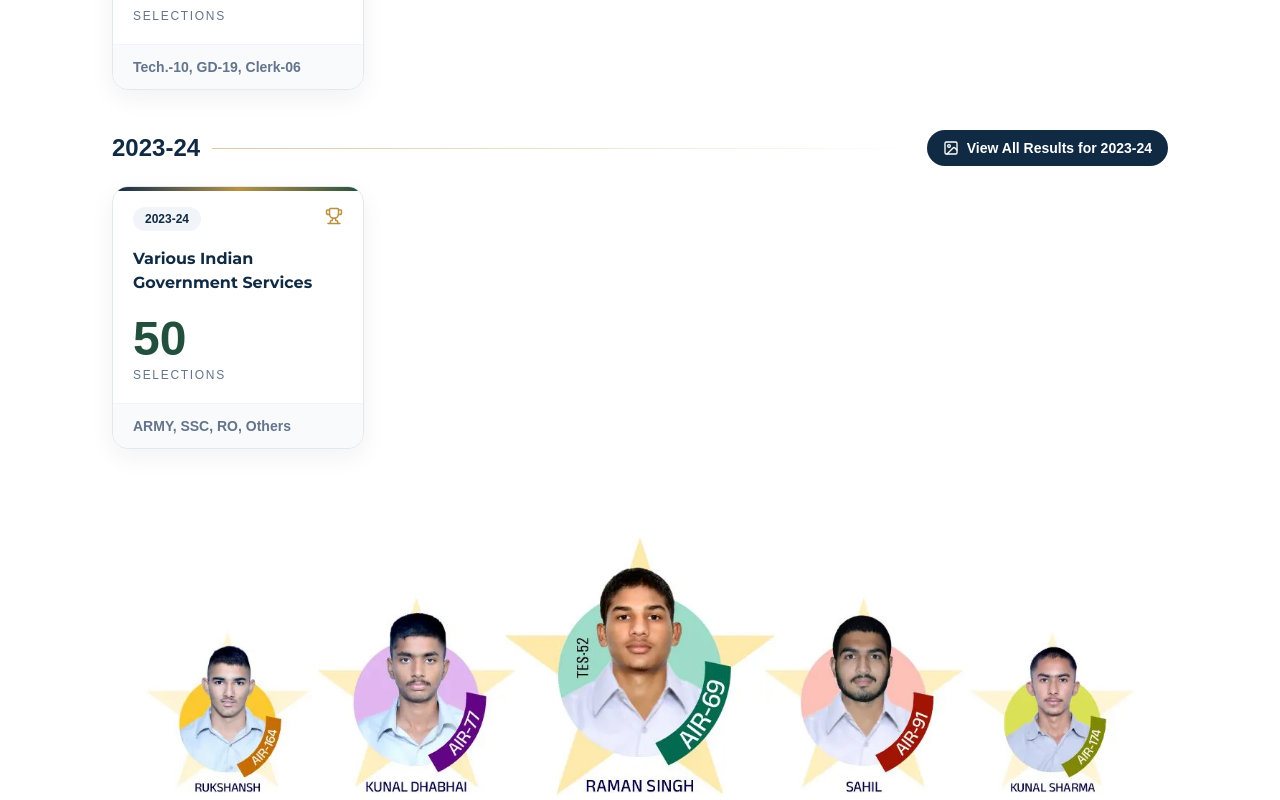
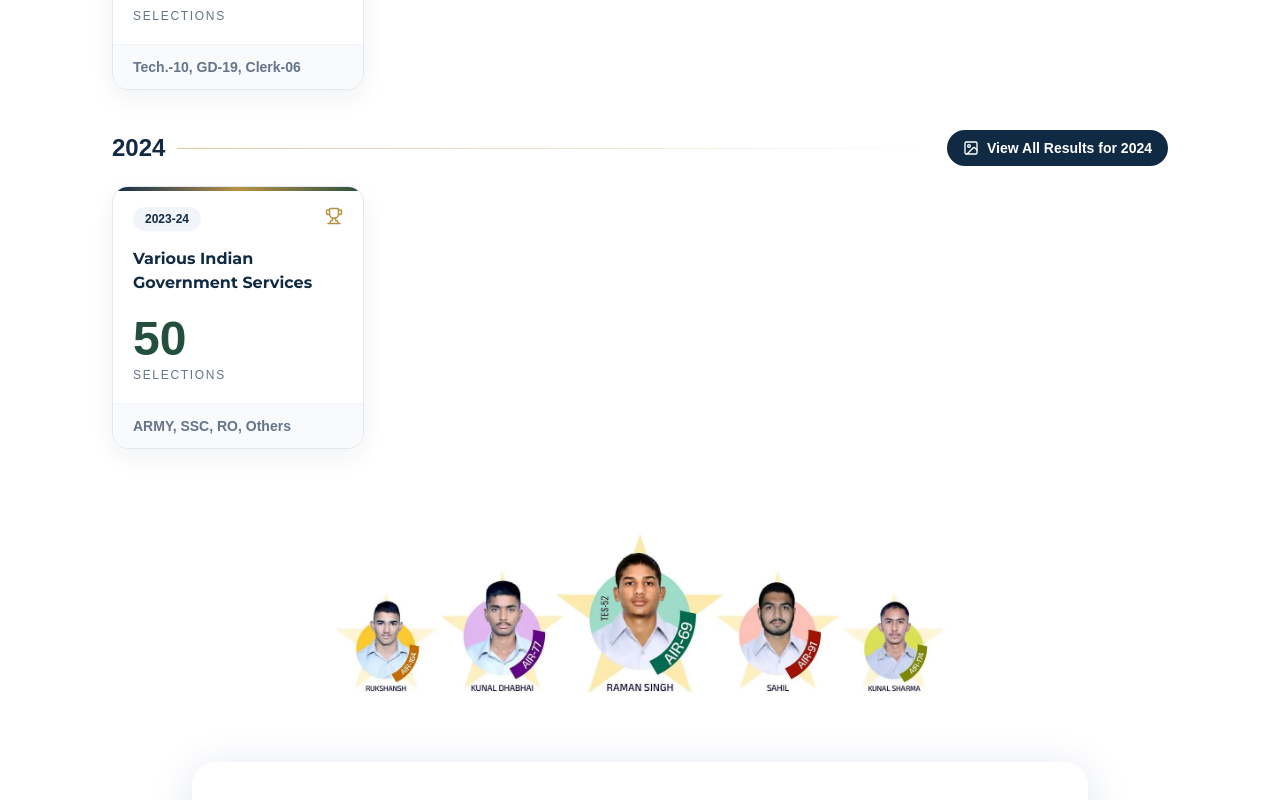
Before and after one commit to DineshSinghAndroid/prince-defence-frontend, a Next.js app: page /results/army in a window 1280 px wide. Shown: the part 1900-2700 px from the top of the page. Built offline with nearby package versions, Linux system fonts and the light colour scheme; no server answers.

Commit message:
change COURSES DATA

```diff
--- a/components/result/Result.jsx
+++ b/components/result/Result.jsx
@@ -30,9 +30,10 @@ const matchesCategory = (item, category) => {
     return false;
 };
 
-const getYear = (date) => {
-    const year = date.match(/\b20\d{2}(?:-\d{2})?\b/);
-    return year ? year[0] : "Other";
+const getYear = (item) => {
+    if (item?.year) return String(item.year);
+    const match = item?.date?.match(/\b20\d{2}(?:-\d{2})?\b/);
+    return match ? match[0] : "Other";
 };
 
 const Result = ({ category = "all" }) => {
@@ -44,7 +45,7 @@ const Result = ({ category = "all" }) => {
     );
     const groupedResults = Object.groupBy(
         filteredResults,
-        (item) => getYear(item.date)
+        (item) => getYear(item)
     );
     const years = Object.keys(groupedResults).sort((first, second) =>
         second.localeCompare(first, undefined, { numeric: true })
@@ -238,24 +239,17 @@ const Result = ({ category = "all" }) => {
             </div>
 
             {/* Prospectus */}
-            <div className="relative mx-auto w-full">
-
+            <div className="relative mx-auto flex w-full justify-center px-4 sm:px-6">
                 <Image
-                    src="/images/Prince Defence Results.webp"
+                    src="/images/prince-defence-results.webp"
                     alt="Prince Defence Academy Defence Results"
-                    width={1000}
+                    width={2788}
                     height={764}
                     loading="lazy"
-                    sizes="(max-width: 768px) calc(100vw - 32px), 1000px"
+                    sizes="(max-width: 768px) 100vw, 50vw"
                     quality={85}
-                    className="
-              mx-auto
-              h-auto
-
-              object-cover
-            "
+                    className="mx-auto h-auto w-full md:w-1/2 object-contain"
                 />
-
             </div>
             <ProspectusCard />
         </section>
--- a/data/results.json
+++ b/data/results.json
@@ -3,116 +3,135 @@
     {
       "title": "Indian Air Force Final Merit List",
       "date": "02/2026",
+      "year": "2026",
       "selections": "149",
       "category": "X Group-86 Y Group-69"
     },
     {
+      "title": "Indian Air Force Final Merit List",
+      "date": "02/2026",
+      "year": "2025",
+      "selections": 182,
+      "category": "Group: X-113, Y-69"
+    },
+    {
       "title": "Indian Navy Final Merit List",
       "date": "02/2025",
+      "year": "2025",
       "selections": 15,
       "category": "INDIAN NAVY- SSR"
     },
     {
       "title": "Indian Army Final Merit List",
       "date": "01/2026",
+      "year": "2026",
       "selections": 30,
       "category": "Tech.-08, GD-16, Clerk-06"
     },
     {
       "title": "Indian Air Force Final Merit List",
       "date": "02/2025",
+      "year": "2025",
       "selections": 110,
       "category": "Group: X-67, Y-43"
     },
     {
       "title": "Indian Navy Final Merit List",
       "date": "01/2025",
+      "year": "2025",
       "selections": 21,
       "category": "INDIAN NAVY- SSR"
     },
     {
       "title": "Indian Army Final Merit List",
       "date": "01/2025",
+      "year": "2025",
       "selections": 35,
       "category": "Tech.-10, GD-19, Clerk-06"
     },
     {
       "title": "Indian Air Force Final Merit List",
       "date": "01/2025",
+      "year": "2025",
       "selections": 85,
       "category": "Group: X-51, Y-34"
     },
     {
       "title": "Indian Navy Final Merit List",
       "date": "02/2024",
+      "year": "2024",
       "selections": 28,
       "category": "INDIAN NAVY- SSR"
     },
     {
       "title": "Indian Air Force Final Merit List",
       "date": "01/2024",
+      "year": "2024",
       "selections": 78,
       "category": "Group: X-46, Y-32"
     },
     {
       "title": "Various Indian Government Services",
       "date": "2023-24",
+      "year": "2024",
       "selections": 50,
       "category": "ARMY, SSC, RO, Others"
     },
     {
       "title": "Indian Air Force Final Merit List",
       "date": "02/2023",
+      "year": "2023",
       "selections": 204,
       "category": "Group: X-119, Y-85"
     },
     {
       "title": "Indian Air Force Final Merit List",
       "date": "01/2023",
+      "year": "2023",
       "selections": 174,
       "category": "Group: X-139, Y-35"
     },
     {
       "title": "Indian Navy Final Merit List",
       "date": "02/2023",
+      "year": "2023",
       "selections": 34,
       "category": "INDIAN NAVY- SSR"
     },
     {
       "title": "Indian Navy Final Merit List",
       "date": "01/2023",
+      "year": "2023",
       "selections": 48,
       "category": "INDIAN NAVY- SSR"
     },
     {
       "title": "Indian Air Force Final Merit List",
       "date": "12/2022",
+      "year": "2022",
       "selections": 172,
       "category": "Group: X-141, Y-31"
     },
     {
       "title": "Indian Navy Final Merit List",
       "date": "11/2022",
+      "year": "2022",
       "selections": 20,
       "category": "INDIAN NAVY- SSR"
     },
     {
       "title": "NDA Final Merit List",
       "date": "2026",
+      "year": "2026",
       "selections": 30,
       "category": "NDA 156 Final Merit List"
     },
     {
       "title": "NDA SSB Recommended Cadets",
       "date": "2026",
+      "year": "2026",
       "selections": 174,
       "category": "SSB Recommended (2022-2026)"
-    },
-    {
-      "title": "Indian Air Force Final Merit List",
-      "date": "01/2025",
-      "selections": 182,
-      "category": "Group: X-113, Y-69"
     }
   ]
 }
```
Also changed, not shown: public/images/Prince Defence Results.webp (deleted), public/images/prince-defence-results.webp (added).
